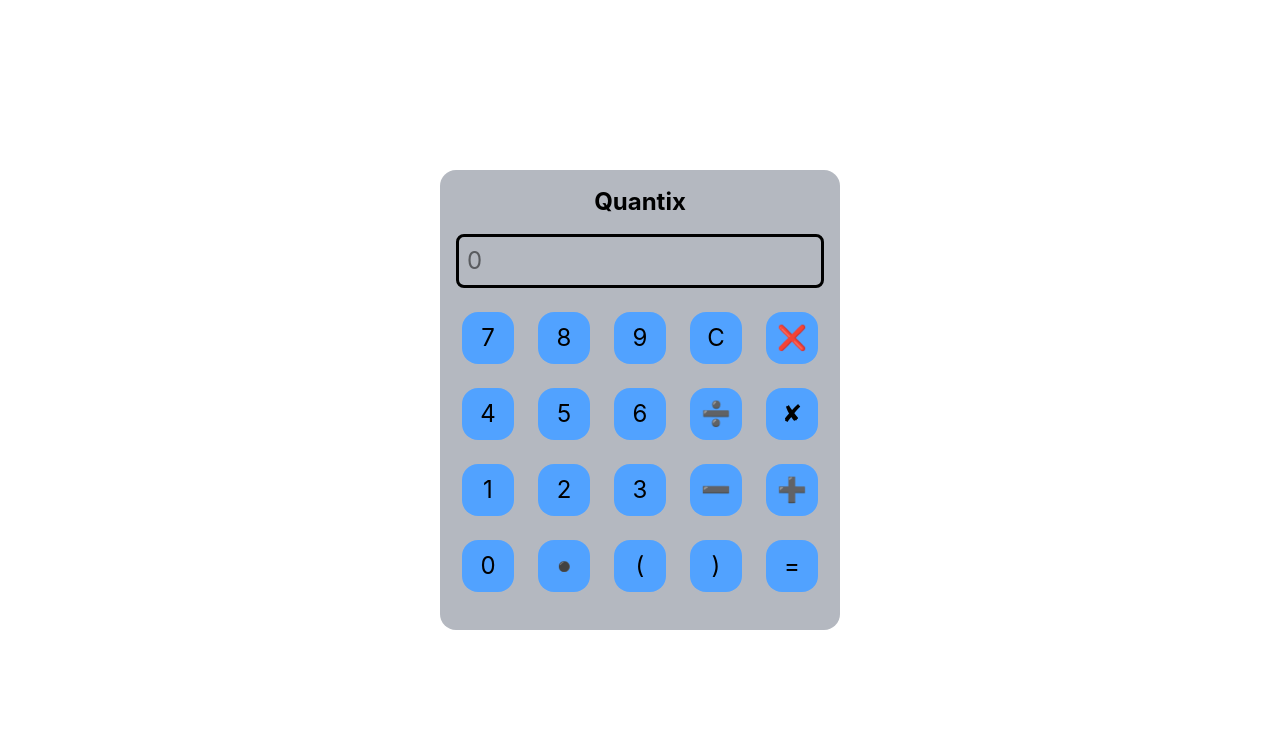
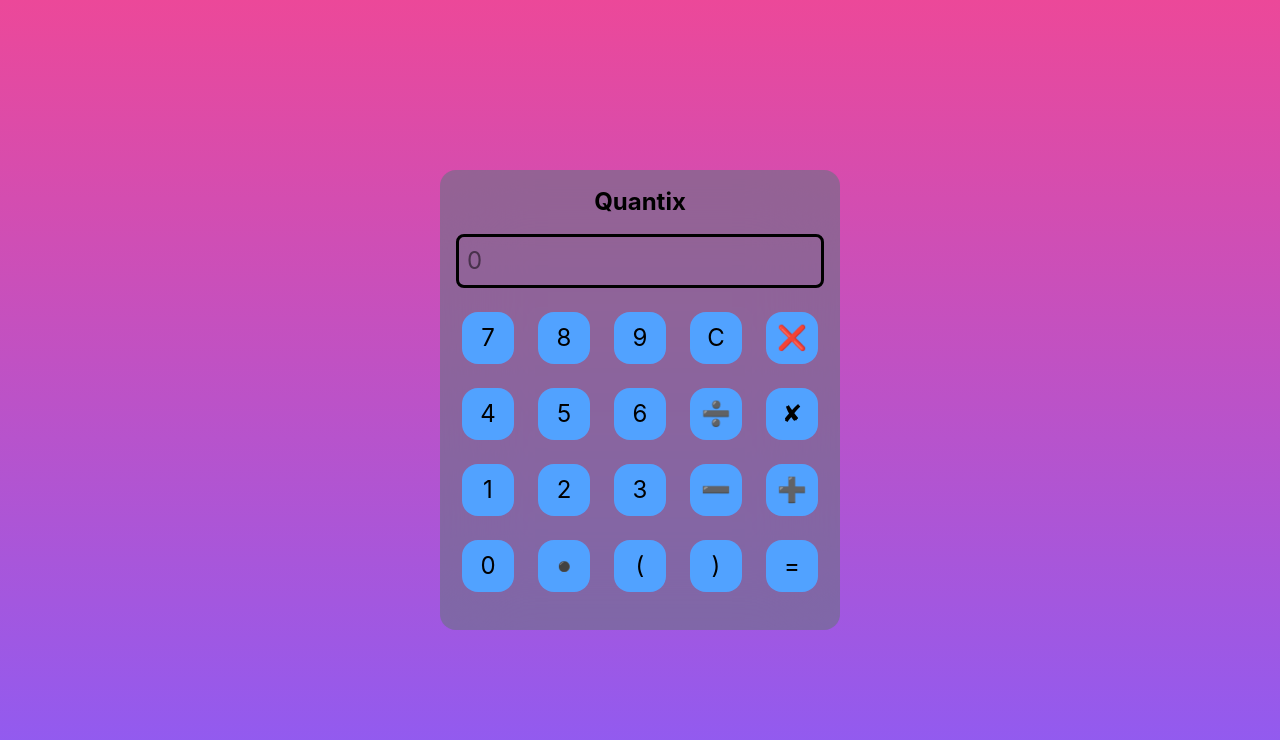
Before and after one commit to sisirsen/Quantix, a React (Vite) app: page / in a window 1280 px wide. Shown: the top 740 px of the page. Built offline with nearby package versions, Linux system fonts and the light colour scheme.

Commit message:
Updated logic and Dark mode added

```diff
--- a/src/App.jsx
+++ b/src/App.jsx
@@ -4,7 +4,38 @@ import { useState, useEffect } from 'react'
 
 function App() {
 
-  const [input, setInput]= useState("")
+  const [input, setInput] = useState("")
+  const[dark, setDark]=useState(false)
+
+  useEffect(() => {
+    if(dark===true){
+      document.body.style.background = "linear-gradient(to right, gray, black)";
+      document.body.style.color="white"
+    } else{
+      document.body.style.background = "linear-gradient(to bottom, #ec4899, #8b5cf6)"
+      document.body.style.color="black"
+    }
+  }, [dark])
+
+  const toggleDark=()=>{
+    if (dark===true) {
+      setDark(false)
+    } else{
+      setDark(true)
+    }
+  }
+
+ let inputBox = {};
+
+if (dark === true) {
+
+  inputBox.color = "white";
+  inputBox.border="3px solid white"
+} else {
+  inputBox.color = "black";
+}
+
+
 
 
     const click =(value)=>{
@@ -29,6 +60,7 @@ function App() {
 
     if (e.key === " ") {
     setInput("");
+    e.preventDefault()
     return;
   }
 
@@ -43,7 +75,7 @@ function App() {
     setInput(input=>input+e.key)
   }
     else if (e.key==="Enter") {
-    result()
+    setInput(eval(input).toString())
   }
 }
 
@@ -56,18 +88,26 @@ function App() {
 
 
   return (
-      <div className='h-115 w-100 p-4 bg-gray-500/50 rounded-2xl backdrop-blur-2xl'>
+    <div className='h-115 w-100 p-4 bg-gray-500/60 rounded-2xl backdrop-blur-2xl'>
 
 
-      <div className='mb-4 flex justify-center items-center text-2xl font-bold'>Quantix</div>
-
+    <div
+    type="button"
+    onKeyDown={(e) => {if (e.key === "Enter" || e.key === " ")
+    {e.preventDefault();}}}
+    className="flex justify-center outline-none"><button
+    onClick={toggleDark}
+    className='mb-4 text-2xl font-bold cursor-pointer  outline-none'>Quantix</button>
+    </div>
 
     <div>
         <input
         value={input}
+        style={inputBox}
         readOnly
         className='text-black caret-blue-700 text-2xl outline-none border-[3px] p-2 w-full  rounded-lg border-black' type="text" placeholder='0' /></div>
-        <div className='flex flex-wrap mt-6 gap-6 items-center justify-center'>
+
+    <div className='flex flex-wrap mt-6 gap-6 items-center justify-center '>
 
     <div onClick={()=> {click("7")}}  className='h-13 w-13 flex justify-center items-center rounded-2xl text-2xl cursor-pointer hover:bg-blue-500 bg-blue-400'>7</div>
 
@@ -76,7 +116,6 @@ function App() {
     <div onClick={()=> {click("9")}} className='h-13 w-13 flex justify-center items-center rounded-2xl text-2xl cursor-pointer hover:bg-blue-500 bg-blue-400'>9</div>
 
     <div onClick={clear} className='h-13 w-13 flex justify-center items-center rounded-2xl text-2xl cursor-pointer hover:bg-blue-500 bg-blue-400'>C</div>
-
 
     <div  onClick={delte} className='h-13 w-13 flex justify-center items-center rounded-2xl text-2xl cursor-pointer hover:bg-blue-500 bg-blue-400'>❌</div>
 
```
Lines whose indentation alone changed are shown as unchanged.
